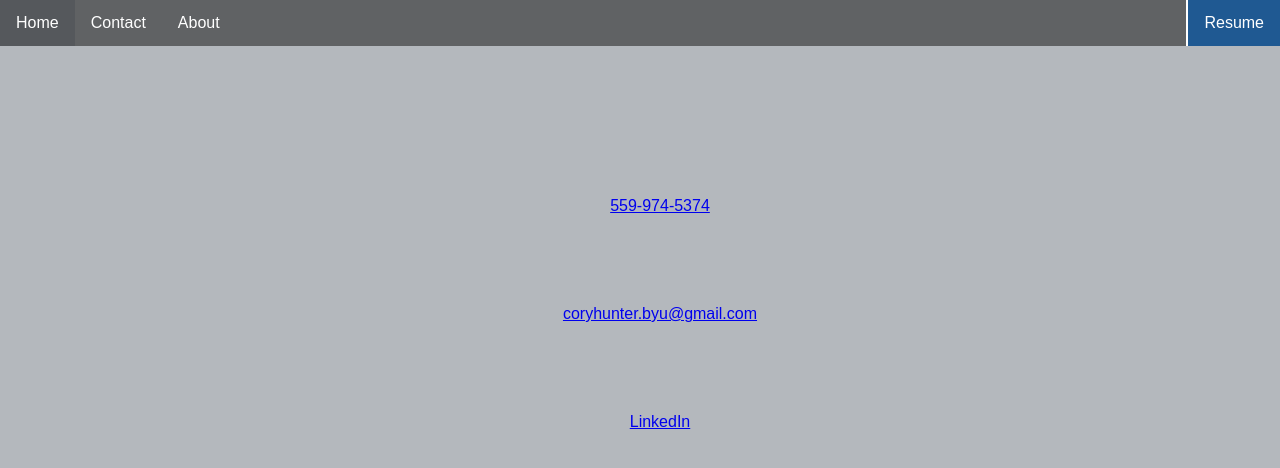
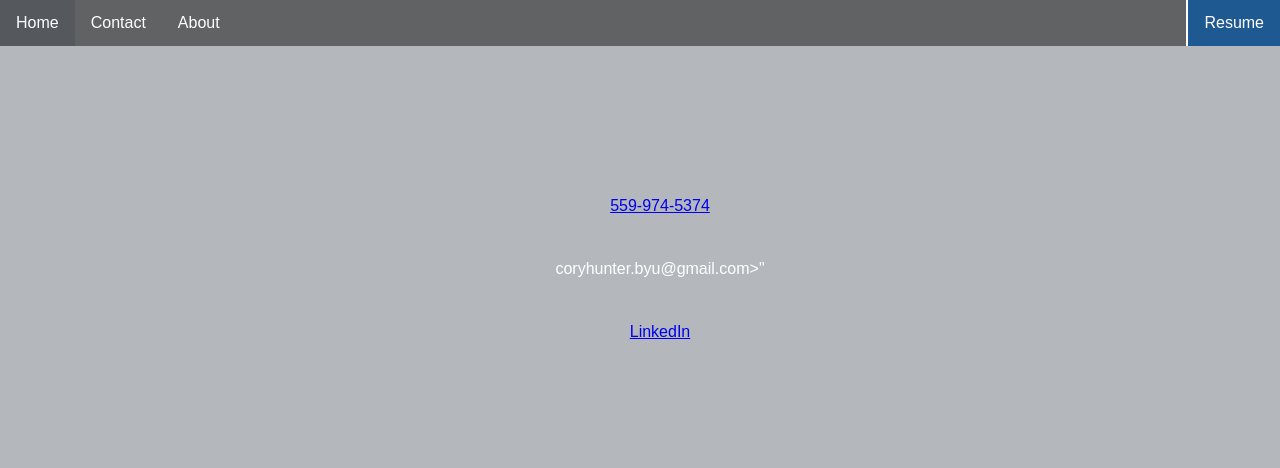
Before and after one commit to layniecalderwood/coryrhunter.com, a Jekyll site: the page built from index.md, in a window 1280 px wide and 900 px high, scrolled down 1432 px. Shown: the top 468 px of the window. Built offline with Jekyll 4.4.1, drawn with Linux system fonts in a browser that asks for light colours; our own code applies the rules of GitHub Pages for plain Markdown files.

Commit message:
what dis

```diff
--- a/_layouts/default.html
+++ b/_layouts/default.html
@@ -178,7 +178,7 @@ footer li a {
 <a id="contact"><section class="fwh-slide fwh-slide--bg-grey">
   <p> <ul> <li>{{ "[559-974-5374](tel:5599745374)" | markdownify }}</li>
 
-    <li>{{ "<coryhunter.byu@gmail.com>" | markdownify }}</li>
+    <li> coryhunter.byu@gmail.com>" </li>
 
   <li>{{ "[LinkedIn](https://linkedin.com/in/coryrhunter)" | markdownify }}</li>
 </ul>
```
